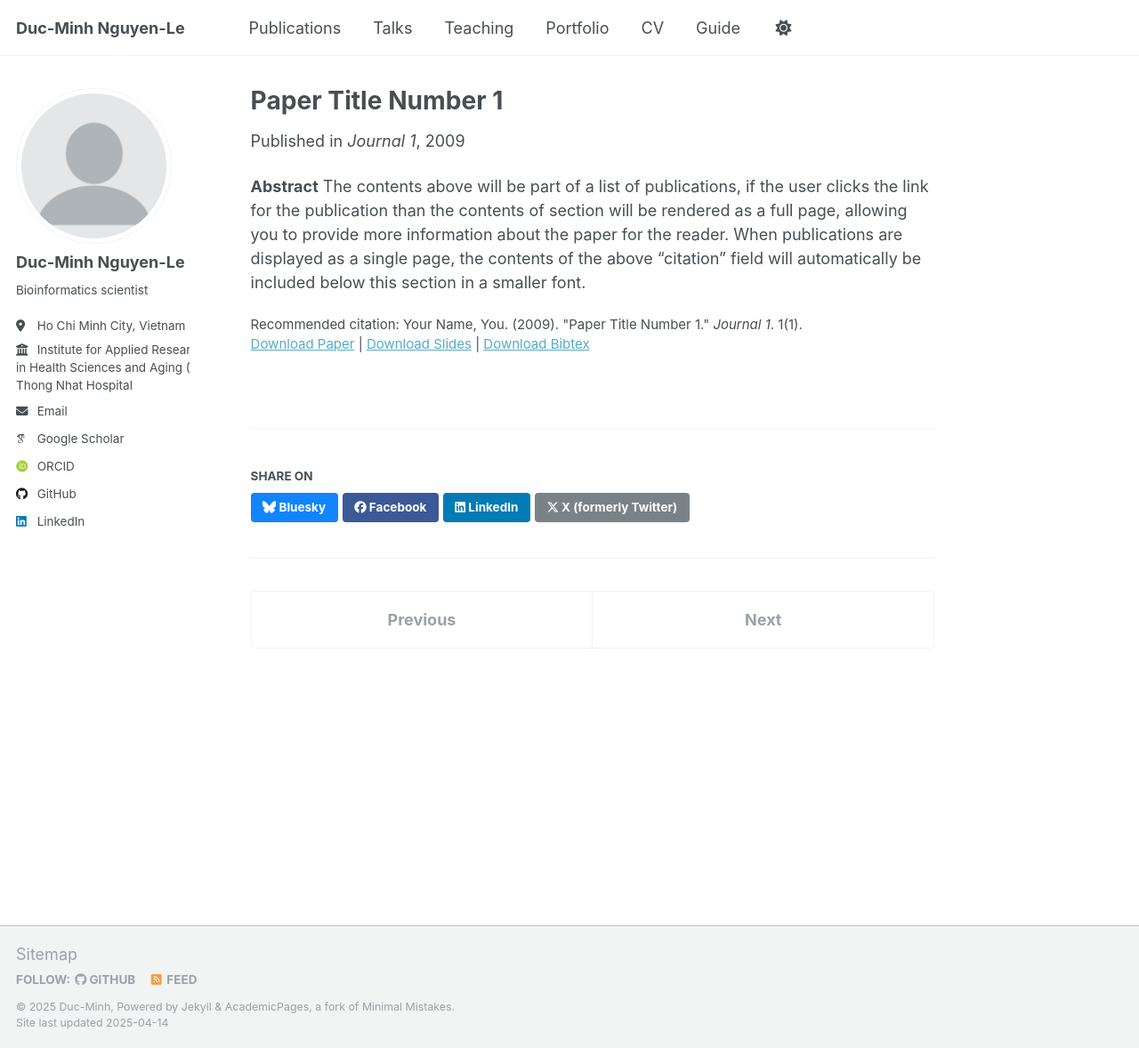
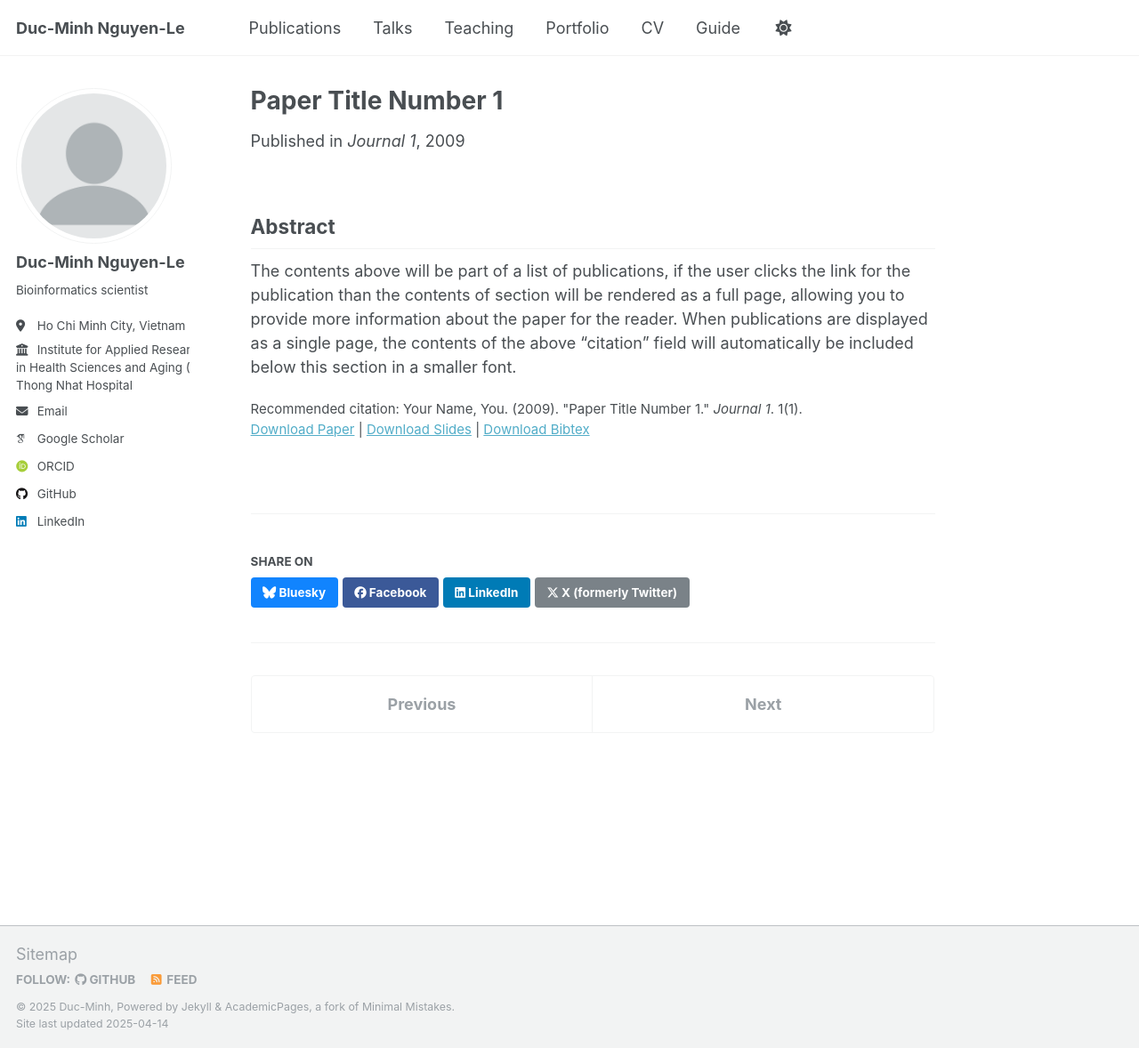
Before and after one commit to ducminhnguyenle/ducminhnguyenle.github.io, a Jekyll site: the page built from _publications/2009-10-01-paper-title-number-1.md, in a window 1280 px wide and 1178 px high. Shown: the whole window at 89% size. Built offline with Jekyll 4.4.1, drawn with Linux system fonts in a browser that asks for light colours; some web fonts are replaced.

```diff
--- a/_publications/2009-10-01-paper-title-number-1.md
+++ b/_publications/2009-10-01-paper-title-number-1.md
@@ -12,5 +12,6 @@ bibtexurl: 'http://academicpages.github.io/files/bibtex1.bib'
 citation: 'Your Name, You. (2009). &quot;Paper Title Number 1.&quot; <i>Journal 1</i>. 1(1).'
 ---
 
-**Abstract**
+## Abstract
+
 The contents above will be part of a list of publications, if the user clicks the link for the publication than the contents of section will be rendered as a full page, allowing you to provide more information about the paper for the reader. When publications are displayed as a single page, the contents of the above "citation" field will automatically be included below this section in a smaller font.
```
Also changed, not shown: _publications/2025-03-18-paper-mSphere.md (+1 -1 lines).
